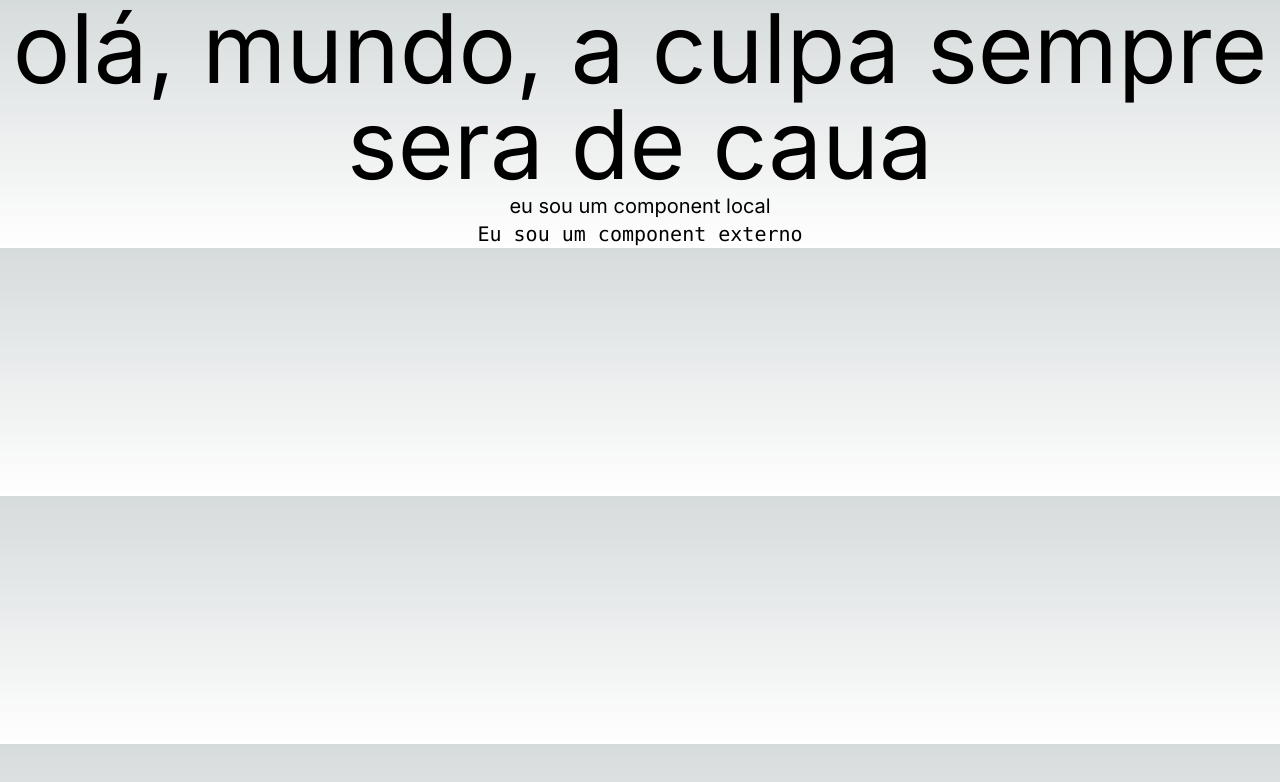
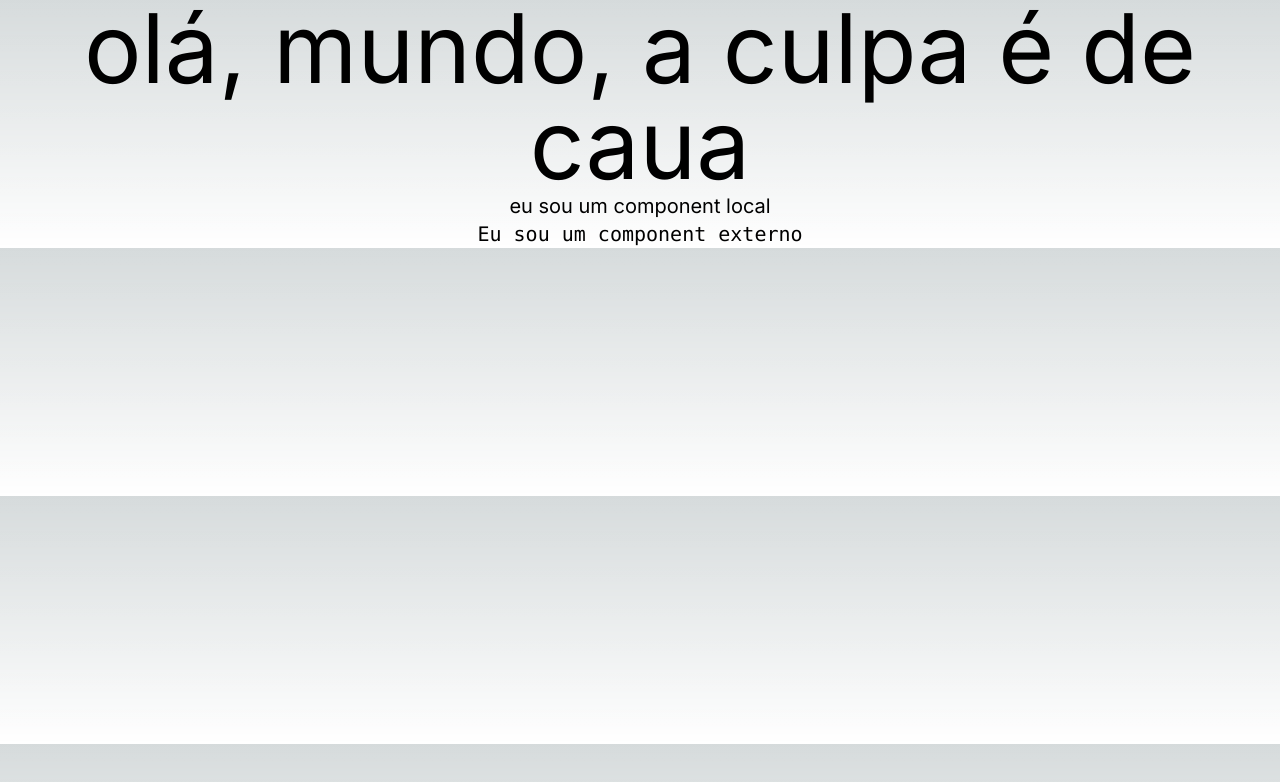
Before and after one commit to PedroCavalcantep/MathTypeV2, a Next.js app: page / in a window 1280 px wide. Shown: the top 782 px of the page. Built offline with nearby package versions, Linux system fonts and the light colour scheme.

Commit message:
teste
ignore

```diff
--- a/src/app/page.js
+++ b/src/app/page.js
@@ -1,15 +1,15 @@
 import { ComponentExterno } from "./ComponentExterno";
-
-function ComponentLocal() {
-  return <p class="text-xl text-center">eu sou um component local</p>;
-}
 
 export default function MyApp() {
   return (
-    <div class>
-      <h1 class="text-8xl antialiased text-center">olá, mundo, a culpa sempre sera de caua</h1>
+    <div>
+      <h1 class="text-8xl antialiased text-center">olá, mundo, a culpa é de caua</h1>
       <ComponentLocal />
       <ComponentExterno />
     </div>
   );
 }
+
+function ComponentLocal() {
+  return <p class="text-xl text-center">eu sou um component local</p>;
+}
```
